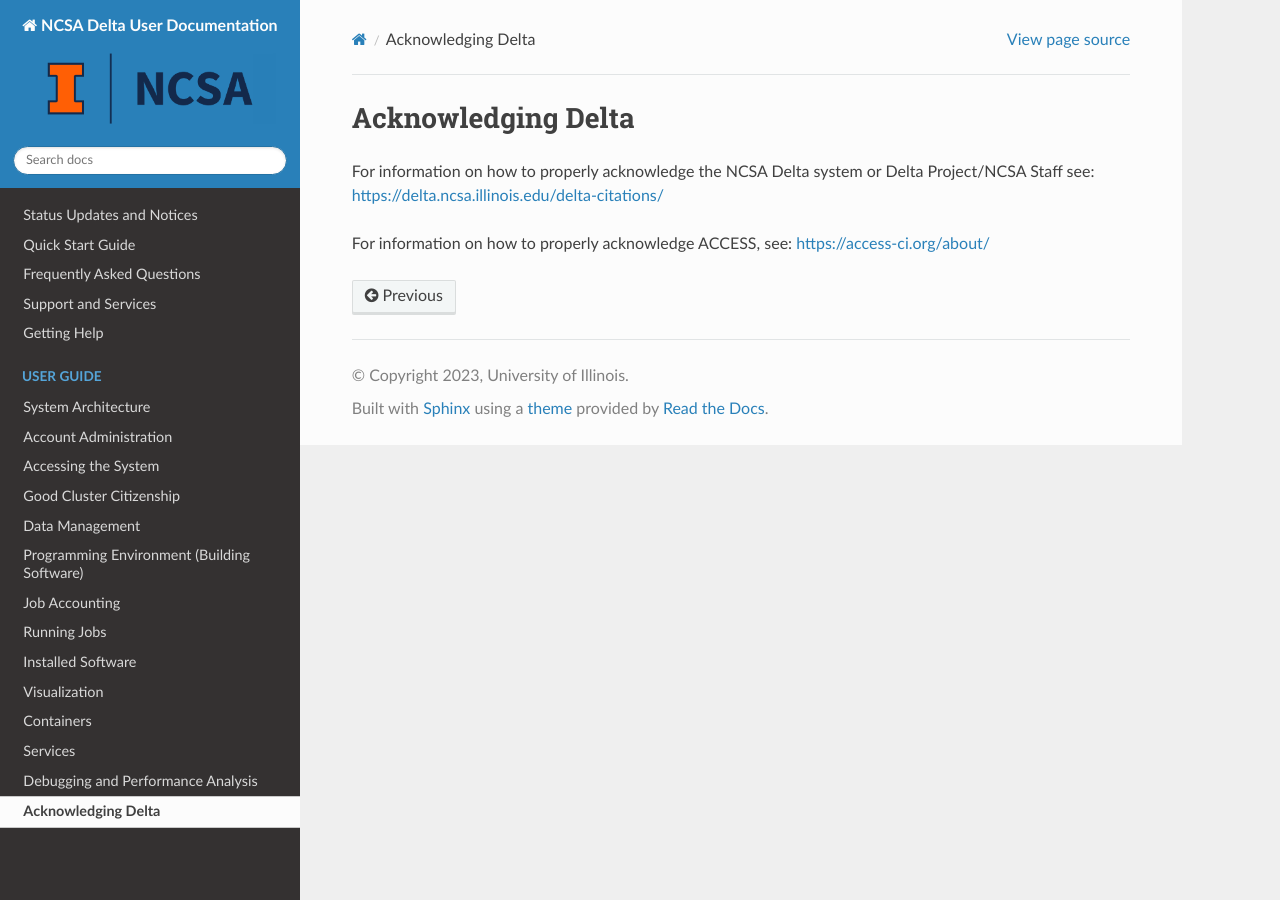
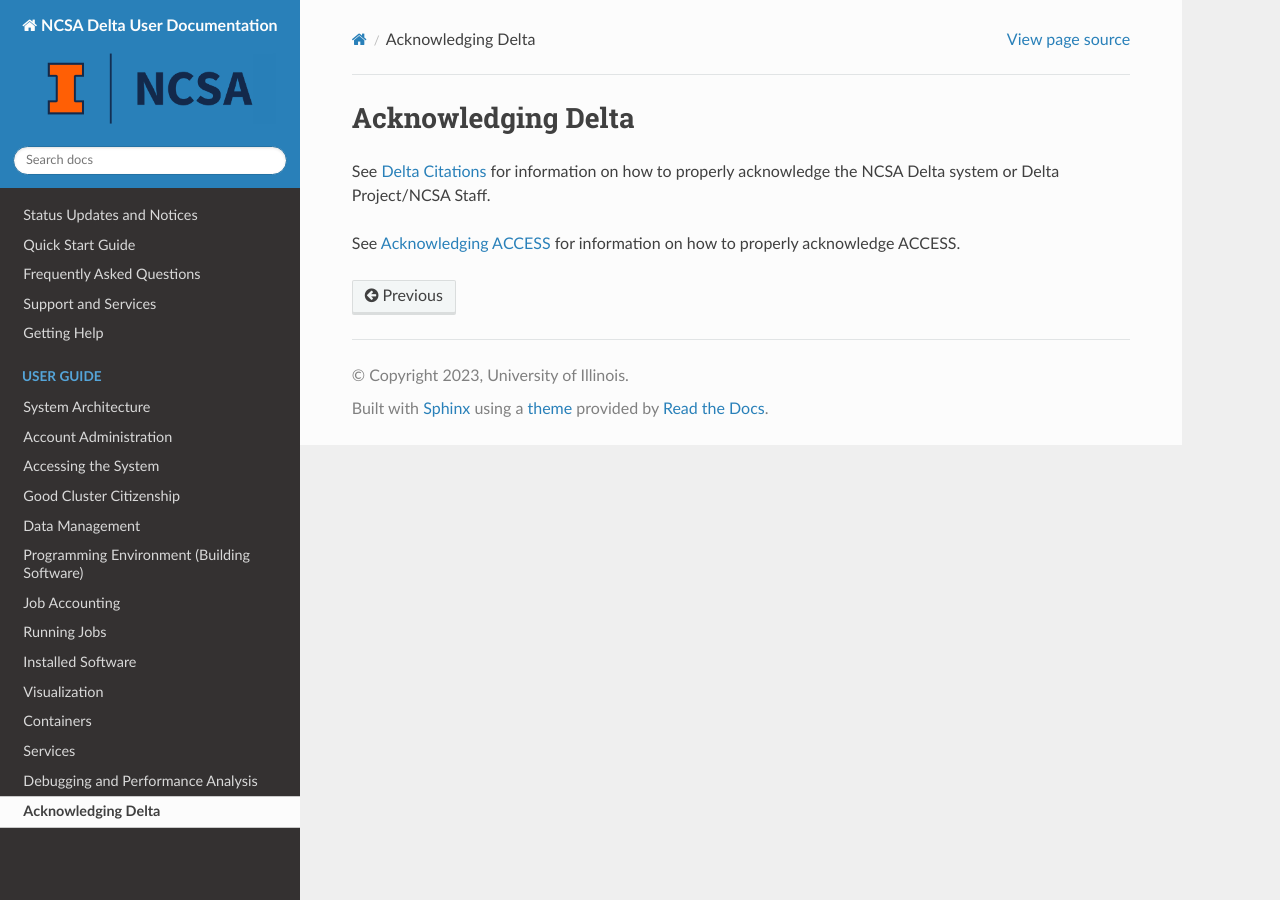
Before and after one commit to ncsa/Delta_doc, a Sphinx documentation site: the page built from docs/source/user_guide/acknowledge.rst, in a window 1280 px wide. Built offline with Sphinx 7.4.7 and the Read the Docs theme 2.0.0, drawn with Linux system fonts in a browser that asks for light colours.

Commit message:
Update acknowledge.rst updated URLs
updated URLs to descriptive link text

```diff
--- a/docs/source/user_guide/acknowledge.rst
+++ b/docs/source/user_guide/acknowledge.rst
@@ -3,7 +3,7 @@
 Acknowledging Delta
 =====================
 
-For information on how to properly acknowledge the NCSA Delta system or Delta Project/NCSA Staff see: https://delta.ncsa.illinois.edu/delta-citations/
+See `Delta Citations <https://delta.ncsa.illinois.edu/delta-citations/>`_ for information on how to properly acknowledge the NCSA Delta system or Delta Project/NCSA Staff.
 
 
-For information on how to properly acknowledge ACCESS, see: https://access-ci.org/about/
+See `Acknowledging ACCESS <https://access-ci.org/about/acknowledging-access/>`_ for information on how to properly acknowledge ACCESS.
```
